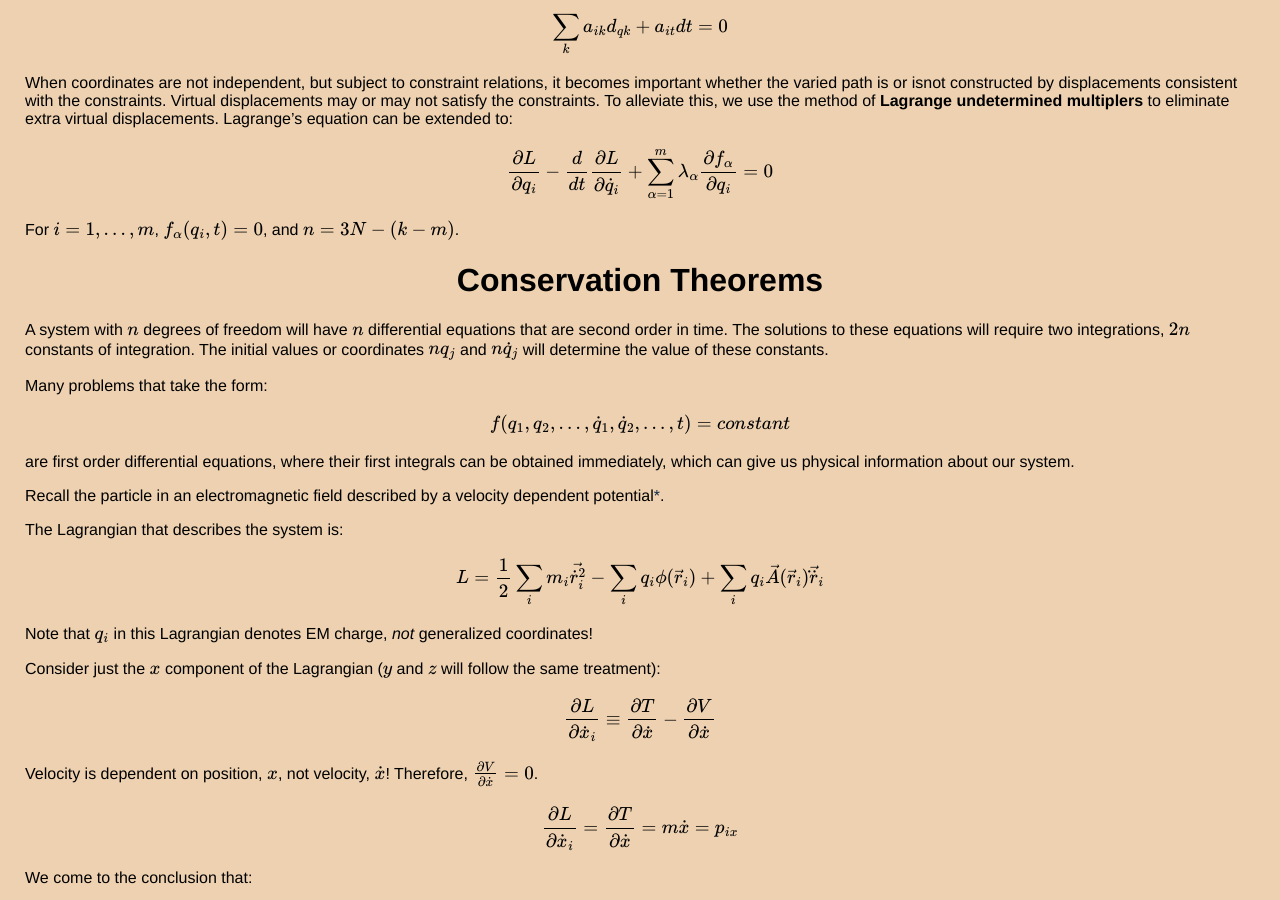
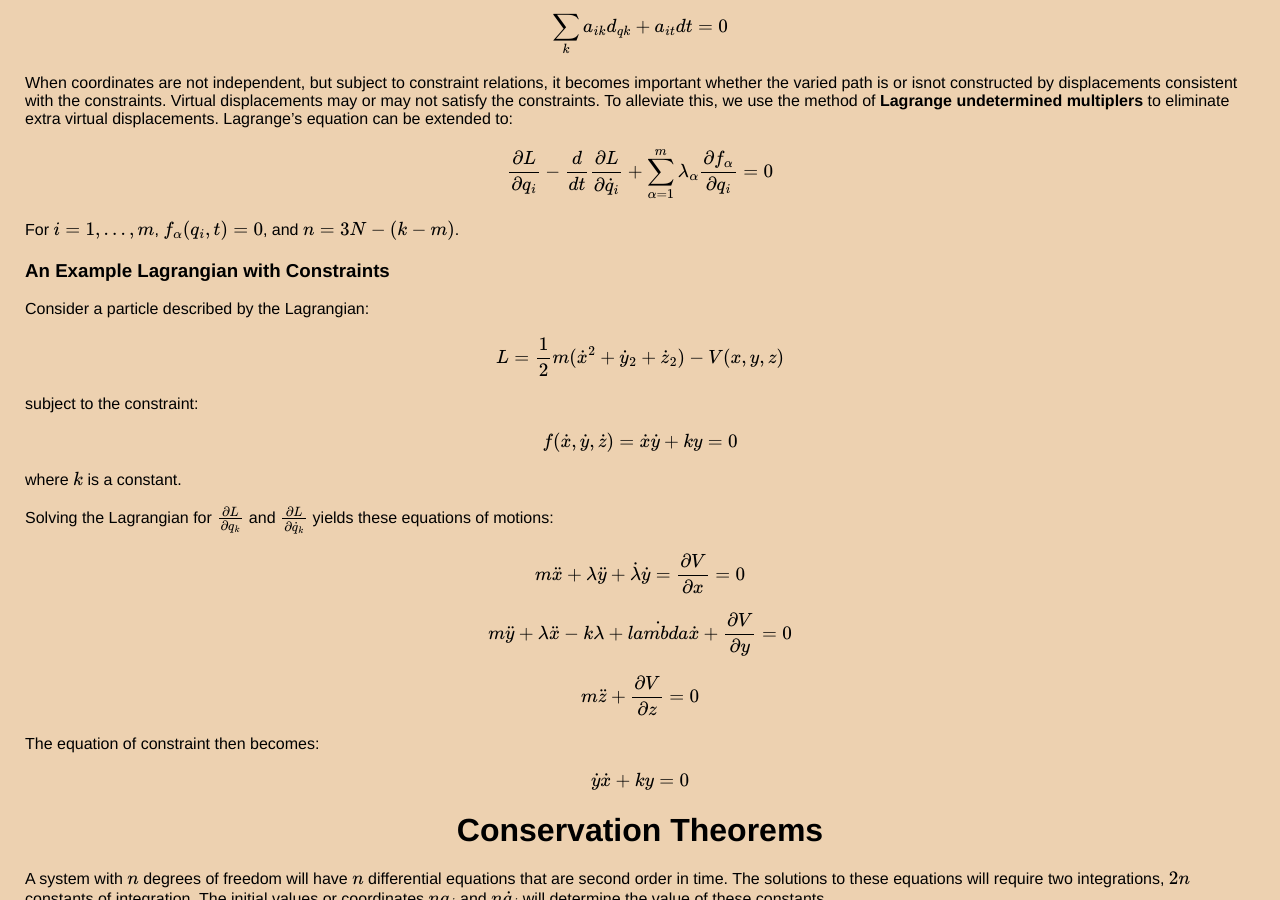
Before and after one commit to thaihangchung7/thaihangchung7.github.io, a Jekyll site: the page built from _notes/classical.md, in a window 1280 px wide and 900 px high, scrolled down 14780 px. Built offline with Jekyll 4.4.1, drawn with Linux system fonts in a browser that asks for light colours; formulas are drawn with MathJax 3.

Commit message:
Including constraint example (will finish later)

```diff
--- a/_notes/classical.md
+++ b/_notes/classical.md
@@ -642,6 +642,32 @@ $$ \frac{\partial L}{\partial q_{i}} - \frac{d}{dt} \frac{\partial L}{\partial \
 
 For $$ i = 1,...,m $$, $$ f_{\alpha} (q_{i} ,t ) = 0 $$, and $$ n = 3N-(k-m) $$.
 
+### An Example Lagrangian with Constraints
+
+Consider a particle described by the Lagrangian:
+
+$$ L = \frac{1}{2} m ( \dot{x}^{2} + \dot{y}_{2} + \dot{z}_{2}) - V(x , y , z) $$
+
+subject to the constraint:
+
+$$f(\dot{x},\dot{y},\dot{z}) = \dot{x} \dot{y} + ky = 0 $$
+
+where $$ k $$ is a constant.
+
+Solving the Lagrangian for $$ \frac{\partial L}{\partial q_{k}} $$ and $$ \frac{\partial L}{\partial \dot{q}_{k}}$$ yields these equations of motions:
+
+$$ m \ddot{x} + \lambda \ddot{y} + \dot{\lambda} \dot{y} = \frac{\partial V}{\partial x} = 0 $$
+
+$$ m \ddot{y} + \lambda \ddot{x} - k \lambda + \dot{lambda} \dot{x} + \frac{\partial V}{\partial y} = 0 $$
+
+$$ m \ddot{z} + \frac{\partial V}{\partial z} = 0 $$
+
+The equation of constraint then becomes:
+
+$$ \dot{y} \dot{x} + k y = 0 $$
+
+
+
 # Conservation Theorems
 
 A system with $$n$$ degrees of freedom will have $$n$$ differential equations that are second order in time. The solutions to these equations will require two integrations, $$2n$$ constants of integration. The initial values or coordinates $$nq_{j}$$ and $$n\dot{q}_{j}$$ will determine the value of these constants.
```
